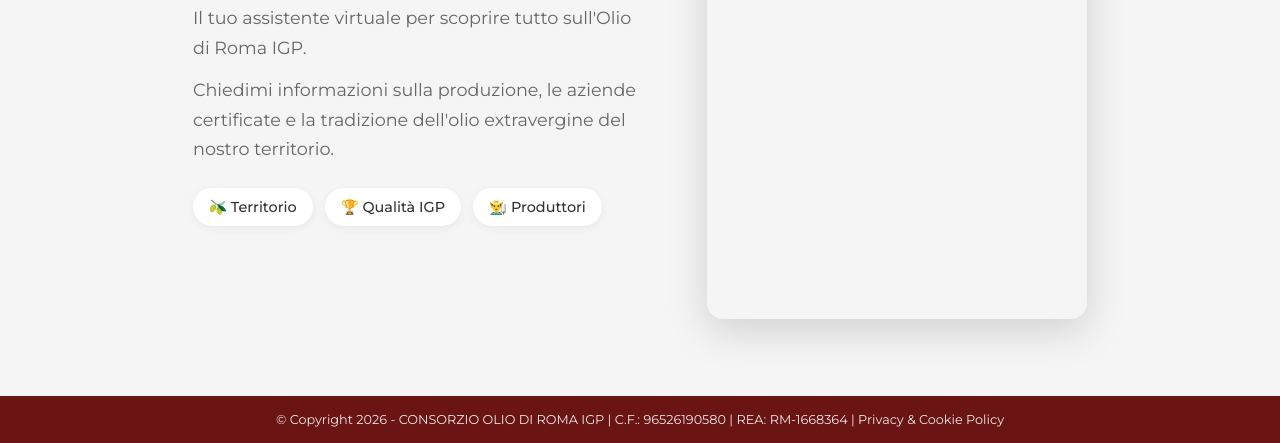
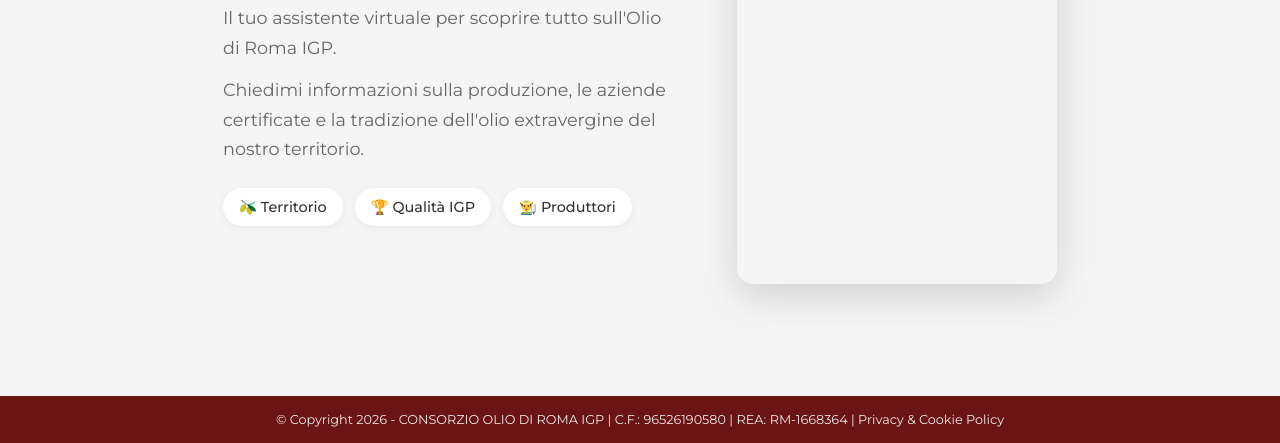
Before and after one commit to vmaretto/olivioromano, a plain HTML site: page index.html in a window 1280 px wide. Shown: the part 357-800 px from the top of the page. Drawn offline with Linux system fonts and the light colour scheme.

Commit message:
Avatar stretto 320x450px

```diff
--- a/styles.css
+++ b/styles.css
@@ -113,8 +113,8 @@ main {
 }
 
 #olivio-frame {
-    width: 380px;
-    height: 520px;
+    width: 320px;
+    height: 450px;
     border-radius: 16px;
     overflow: hidden;
     box-shadow: 0 12px 40px rgba(0,0,0,0.15);
```
